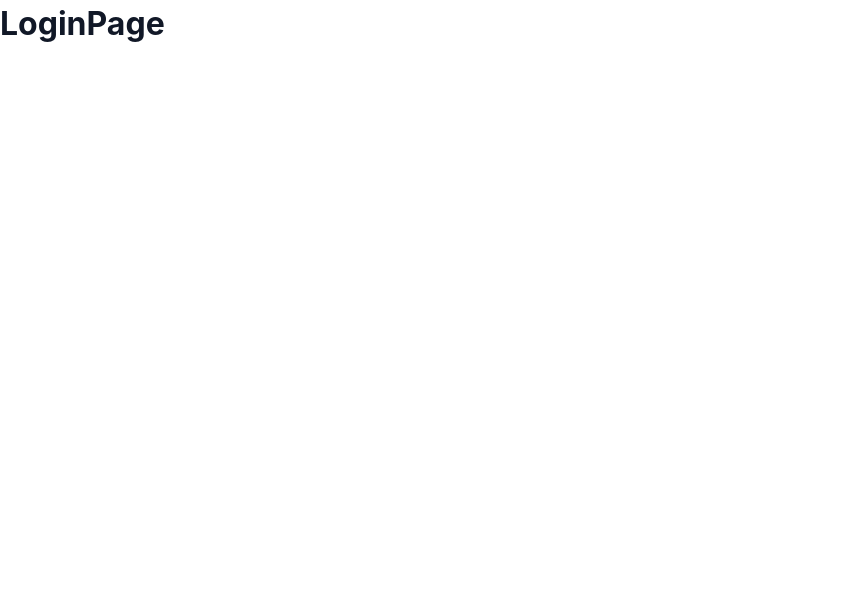
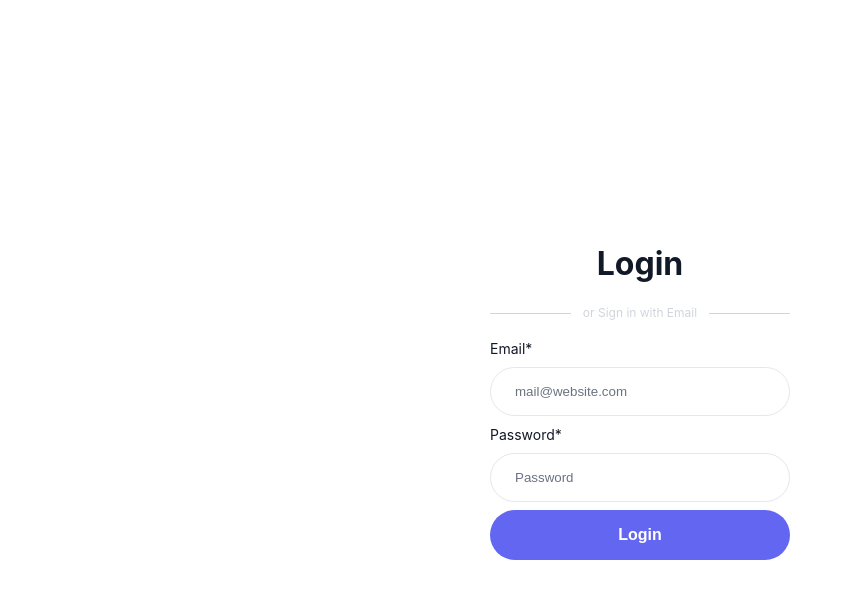
Before and after one commit to Bazsa241/syncee-test, a React (Vite) app: page /login in a window 1280 px wide. Shown: the top 598 px of the page, without its empty margins (0-851 px from the left). Built offline with nearby package versions, Linux system fonts and the light colour scheme.

Commit message:
feat: add Divider component

```diff
--- /dev/null
+++ b/src/components/ui/Divider.tsx
@@ -0,0 +1,26 @@
+import { getColor } from '@app/styles/utils';
+import styled from 'styled-components';
+
+export const Divider = styled.div`
+  display: flex;
+  align-items: center;
+  margin: 16px 0;
+  color: ${getColor('divider')};
+  font-size: 12px;
+
+  &::before,
+  &::after {
+    content: '';
+    flex: 1;
+    height: 1px;
+    background: ${getColor('divider')};
+  }
+
+  &::before {
+    margin-right: 12px;
+  }
+
+  &::after {
+    margin-left: 12px;
+  }
+`;
--- /dev/null
+++ b/src/components/ui/index.ts
@@ -0,0 +1,3 @@
+export { Input } from './Input';
+export { Button } from './Button';
+export { Divider } from './Divider';
--- a/src/pages/login/LoginPage.tsx
+++ b/src/pages/login/LoginPage.tsx
@@ -1,3 +1,54 @@
+import { Divider, Input } from '@app/components/ui';
+import { Button } from '@app/components/ui/Button';
+import { useState } from 'react';
+import styled from 'styled-components';
+
+const LoginWrapper = styled.div`
+  align-items: center;
+  display: flex;
+  flex-direction: column;
+  justify-content: center;
+  min-height: 100vh;
+`;
+
+const Form = styled.form`
+  display: flex;
+  flex-direction: column;
+  width: 300px;
+`;
+
 export const LoginPage = () => {
-  return <h1>LoginPage</h1>;
+  const [email, setEmail] = useState('');
+  const [password, setPassword] = useState('');
+
+  const handleSubmit = (e: React.SubmitEvent) => {
+    e.preventDefault();
+    console.log('Login', { email, password });
+  };
+
+  return (
+    <LoginWrapper>
+      <h1>Login</h1>
+      <Form onSubmit={handleSubmit}>
+        <Divider>or Sign in with Email</Divider>
+        <Input
+          label="Email*"
+          type="email"
+          placeholder="mail@website.com"
+          value={email}
+          onChange={(e) => setEmail(e.target.value)}
+          autoComplete="username"
+        />
+        <Input
+          label="Password*"
+          type="password"
+          placeholder="Password"
+          value={password}
+          onChange={(e) => setPassword(e.target.value)}
+          autoComplete="current-password"
+        />
+        <Button type="submit">Login</Button>
+      </Form>
+    </LoginWrapper>
+  );
 };
```
